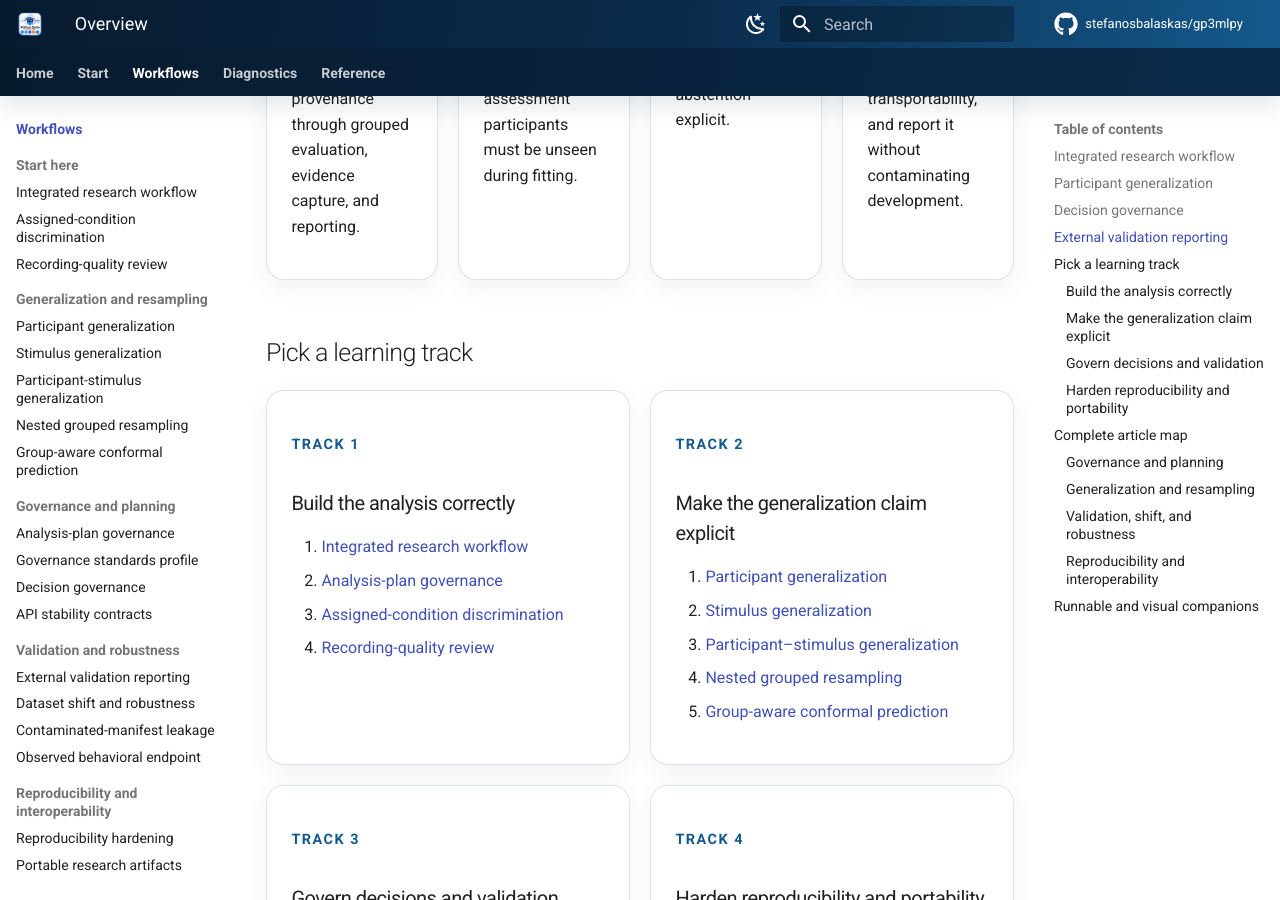
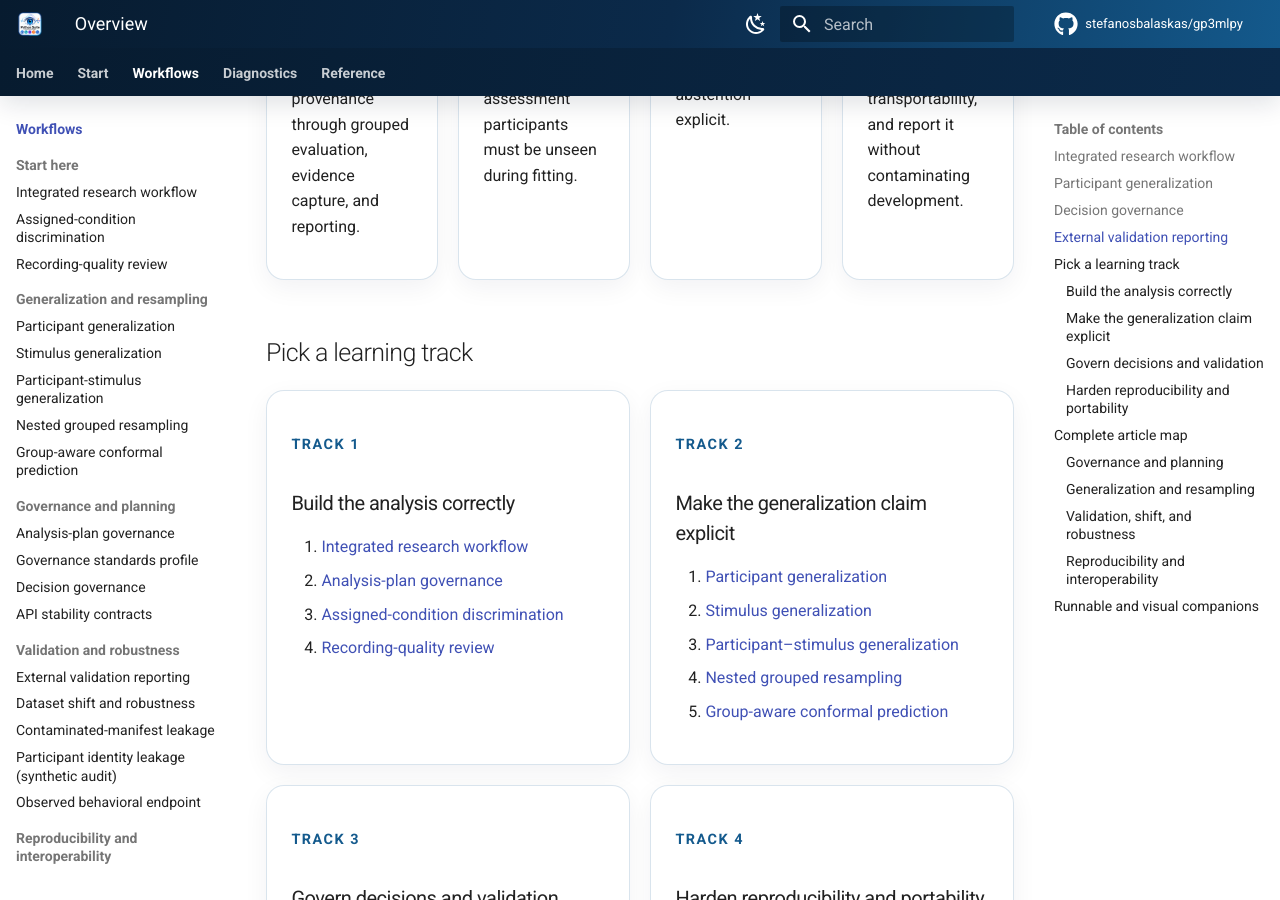
Before and after one commit to stefanosbalaskas/gp3mlpy, an MkDocs documentation site: the page built from docs/articles/index.md, in a window 1280 px wide and 900 px high, scrolled down 518 px. Built offline with MkDocs 1.6.1 and Material for MkDocs 9.7.7, drawn with Linux system fonts in a browser that asks for light colours; comment, search, counter and statistics services are not loaded.

Commit message:
docs: add participant leakage illustration to website navigation

```diff
--- a/mkdocs.yml
+++ b/mkdocs.yml
@@ -107,6 +107,7 @@ nav:
           - External validation reporting: articles/external-validation-reporting.md
           - Dataset shift and robustness: articles/dataset-shift-and-robustness.md
           - Contaminated-manifest leakage: articles/contaminated-manifest-leakage.md
+          - Participant identity leakage (synthetic audit): articles/participant-identity-leakage-demonstration.md
           - Observed behavioral endpoint: articles/observed-behavioral-endpoint.md
       - Reproducibility and interoperability:
           - Reproducibility hardening: articles/reproducibility-hardening.md
```
